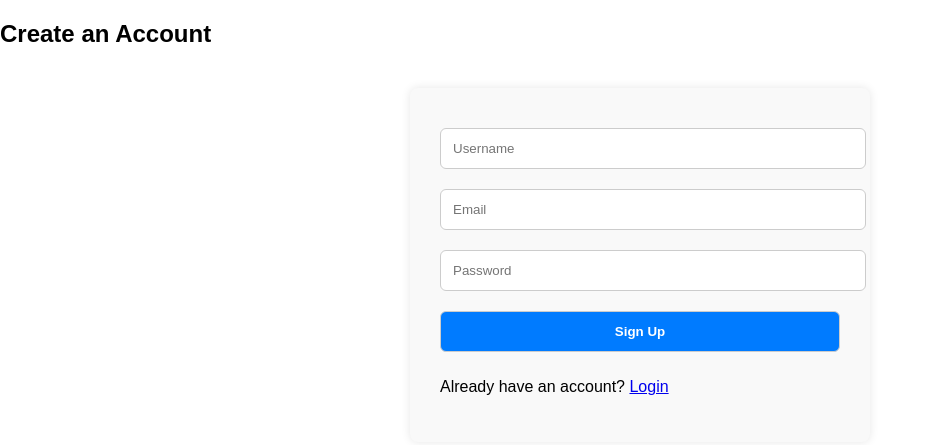
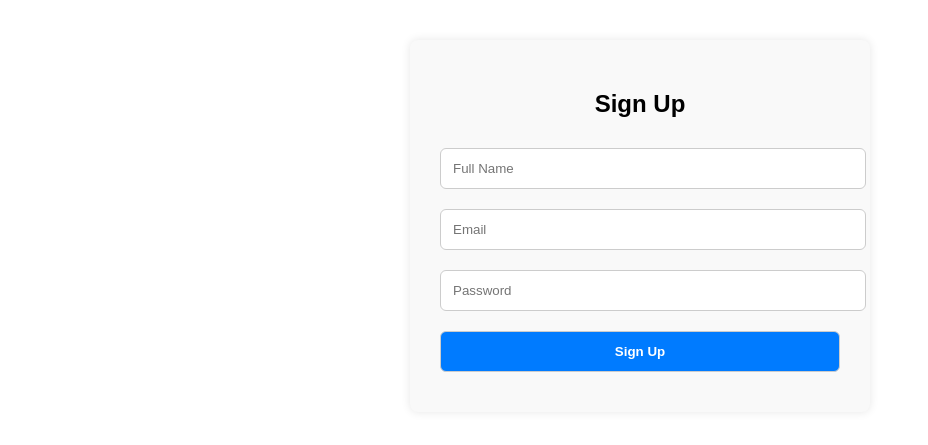
Before and after one commit to ProTraderr4006/Fresh-Start, a plain HTML site: page signup.html in a window 1280 px wide. Shown: the whole page, without its empty margins (0-928 px from the left). Drawn offline with Linux system fonts and the light colour scheme.

Commit message:
Update signup.html

```diff
--- a/signup.html
+++ b/signup.html
@@ -7,15 +7,12 @@
   <link rel="stylesheet" href="style.css" />
 </head>
 <body>
-  <div class="form-container">
-    <h2>Create an Account</h2>
-    <form>
-      <input type="text" placeholder="Username" required />
-      <input type="email" placeholder="Email" required />
-      <input type="password" placeholder="Password" required />
-      <button type="submit">Sign Up</button>
-      <p>Already have an account? <a href="login.html">Login</a></p>
-    </form>
-  </div>
+  <form id="signupForm">
+    <h2>Sign Up</h2>
+    <input type="text" id="name" placeholder="Full Name" required />
+    <input type="email" id="email" placeholder="Email" required />
+    <input type="password" id="password" placeholder="Password" required />
+    <button type="submit">Sign Up</button>
+  </form>
 </body>
 </html>
```
